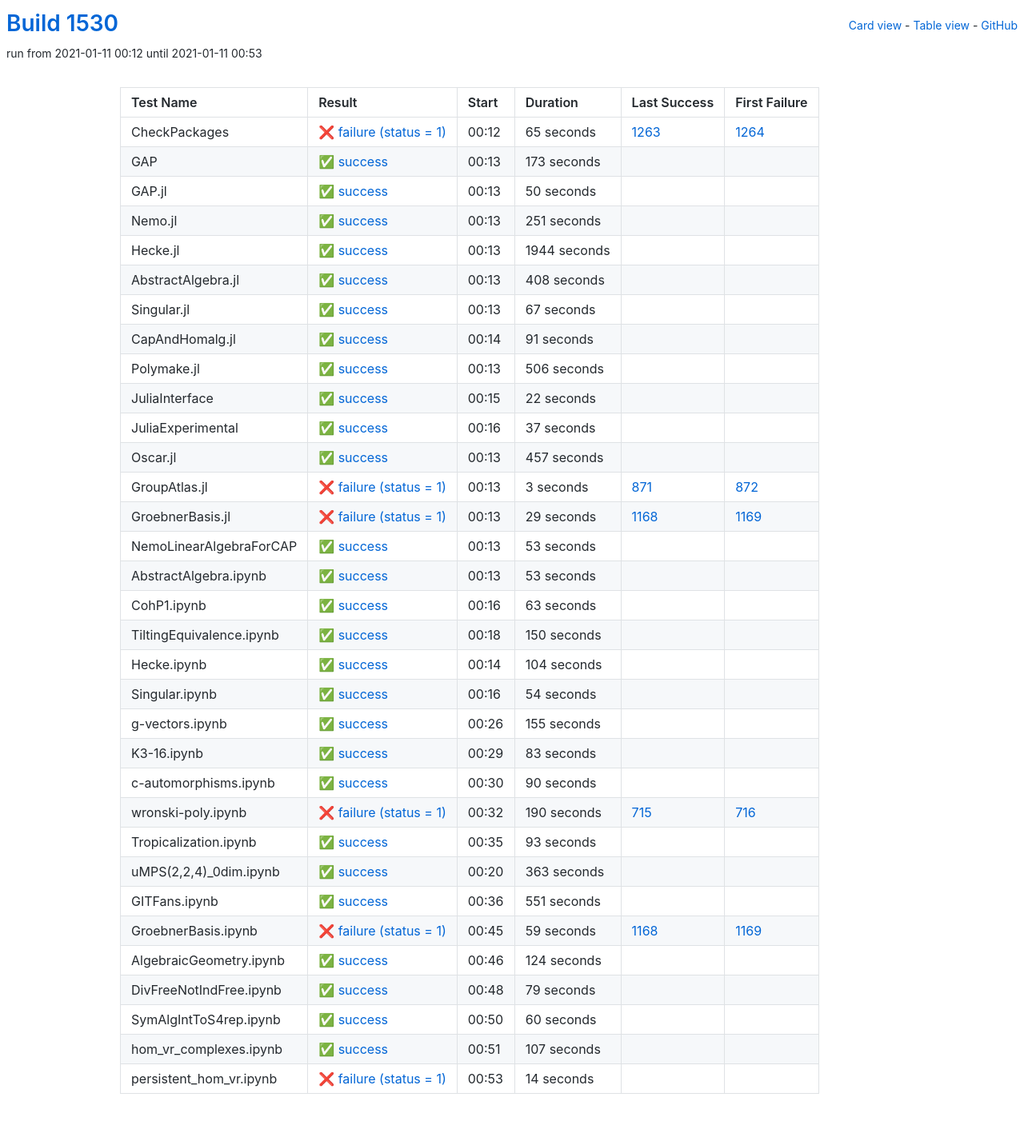
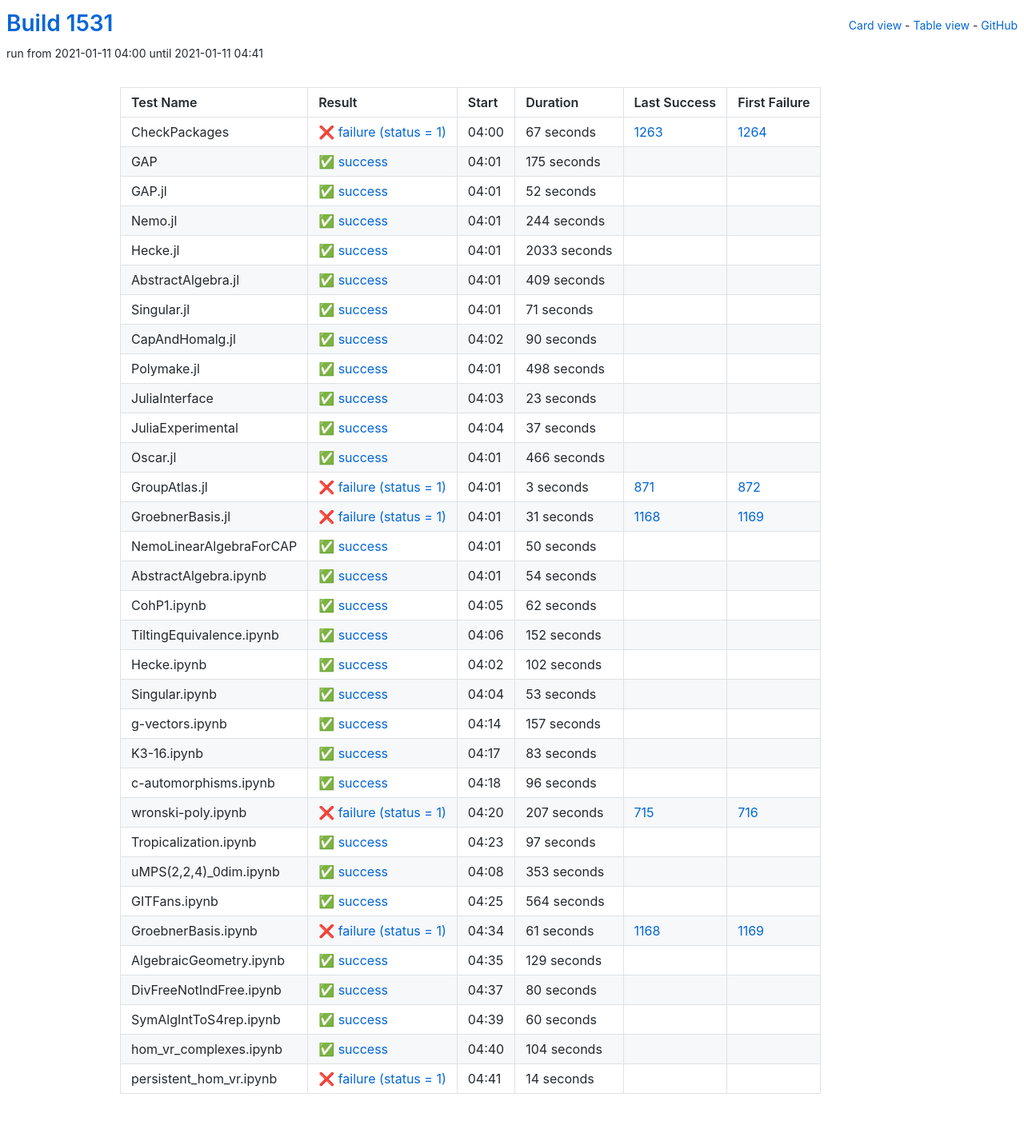
Before and after one commit to oscar-system/oscar-ci-status-stable, a Jekyll site: the page built from table.html, in a window 1280 px wide. Shown: the whole page at 80% size. Built offline with Jekyll 4.4.1, drawn with Linux system fonts in a browser that asks for light colours.

Commit message:
Build #1531

```diff
--- a/_data/ci.yml
+++ b/_data/ci.yml
@@ -1,6 +1,6 @@
 ---
-build: 1530
-build_url: https://oscarci.mathematik.uni-kl.de/job/oscar-stable/1530/
+build: 1531
+build_url: https://oscarci.mathematik.uni-kl.de/job/oscar-stable/1531/
 job: oscar-stable
 organization: oscar-system
 repo: oscar-ci-status-stable
@@ -8,128 +8,128 @@ repourl: https://github.com/oscar-system/oscar-ci-status-stable
 tests:
 - name: CheckPackages
   id: checkpackages
-  log: https://oscarci.mathematik.uni-kl.de/job/oscar-stable/1530/artifact/logs/build-1530/CheckPackages.log
-  start: 2021-01-11 00:12
+  log: https://oscarci.mathematik.uni-kl.de/job/oscar-stable/1531/artifact/logs/build-1531/CheckPackages.log
+  start: 2021-01-11 04:00
   success: false
   exitcode: 1
   status: failure
-  duration: 65
+  duration: 67
   last_success: 1263
   last_success_url: https://oscarci.mathematik.uni-kl.de/job/oscar-stable/1263/
   first_failure: 1264
   first_failure_url: https://oscarci.mathematik.uni-kl.de/job/oscar-stable/1264/
 - name: GAP
   id: gap
-  log: https://oscarci.mathematik.uni-kl.de/job/oscar-stable/1530/artifact/logs/build-1530/GAP.log
-  start: 2021-01-11 00:13
+  log: https://oscarci.mathematik.uni-kl.de/job/oscar-stable/1531/artifact/logs/build-1531/GAP.log
+  start: 2021-01-11 04:01
   success: true
   exitcode: 0
   status: success
-  duration: 173
+  duration: 175
   last_success: false
   last_success_url:
   first_failure: false
   first_failure_url:
 - name: GAP.jl
   id: gap-jl
-  log: https://oscarci.mathematik.uni-kl.de/job/oscar-stable/1530/artifact/logs/build-1530/GAP.jl.log
-  start: 2021-01-11 00:13
+  log: https://oscarci.mathematik.uni-kl.de/job/oscar-stable/1531/artifact/logs/build-1531/GAP.jl.log
+  start: 2021-01-11 04:01
   success: true
   exitcode: 0
   status: success
-  duration: 50
+  duration: 52
   last_success: false
   last_success_url:
   first_failure: false
   first_failure_url:
 - name: Nemo.jl
   id: nemo-jl
-  log: https://oscarci.mathematik.uni-kl.de/job/oscar-stable/1530/artifact/logs/build-1530/Nemo.jl.log
-  start: 2021-01-11 00:13
+  log: https://oscarci.mathematik.uni-kl.de/job/oscar-stable/1531/artifact/logs/build-1531/Nemo.jl.log
+  start: 2021-01-11 04:01
   success: true
   exitcode: 0
   status: success
-  duration: 251
+  duration: 244
   last_success: false
   last_success_url:
   first_failure: false
   first_failure_url:
 - name: Hecke.jl
   id: hecke-jl
-  log: https://oscarci.mathematik.uni-kl.de/job/oscar-stable/1530/artifact/logs/build-1530/Hecke.jl.log
-  start: 2021-01-11 00:13
+  log: https://oscarci.mathematik.uni-kl.de/job/oscar-stable/1531/artifact/logs/build-1531/Hecke.jl.log
+  start: 2021-01-11 04:01
   success: true
   exitcode: 0
   status: success
-  duration: 1944
+  duration: 2033
   last_success: false
   last_success_url:
   first_failure: false
   first_failure_url:
 - name: AbstractAlgebra.jl
   id: abstractalgebra-jl
-  log: https://oscarci.mathematik.uni-kl.de/job/oscar-stable/1530/artifact/logs/build-1530/AbstractAlgebra.jl.log
-  start: 2021-01-11 00:13
+  log: https://oscarci.mathematik.uni-kl.de/job/oscar-stable/1531/artifact/logs/build-1531/AbstractAlgebra.jl.log
+  start: 2021-01-11 04:01
   success: true
   exitcode: 0
   status: success
-  duration: 408
+  duration: 409
   last_success: false
   last_success_url:
   first_failure: false
   first_failure_url:
 - name: Singular.jl
   id: singular-jl
-  log: https://oscarci.mathematik.uni-kl.de/job/oscar-stable/1530/artifact/logs/build-1530/Singular.jl.log
-  start: 2021-01-11 00:13
+  log: https://oscarci.mathematik.uni-kl.de/job/oscar-stable/1531/artifact/logs/build-1531/Singular.jl.log
+  start: 2021-01-11 04:01
   success: true
   exitcode: 0
   status: success
-  duration: 67
+  duration: 71
   last_success: false
   last_success_url:
   first_failure: false
   first_failure_url:
 - name: CapAndHomalg.jl
   id: capandhomalg-jl
-  log: https://oscarci.mathematik.uni-kl.de/job/oscar-stable/1530/artifact/logs/build-1530/CapAndHomalg.jl.log
-  start: 2021-01-11 00:14
+  log: https://oscarci.mathematik.uni-kl.de/job/oscar-stable/1531/artifact/logs/build-1531/CapAndHomalg.jl.log
+  start: 2021-01-11 04:02
   success: true
   exitcode: 0
   status: success
-  duration: 91
+  duration: 90
   last_success: false
   last_success_url:
   first_failure: false
   first_failure_url:
 - name: Polymake.jl
   id: polymake-jl
-  log: https://oscarci.mathematik.uni-kl.de/job/oscar-stable/1530/artifact/logs/build-1530/Polymake.jl.log
-  start: 2021-01-11 00:13
+  log: https://oscarci.mathematik.uni-kl.de/job/oscar-stable/1531/artifact/logs/build-1531/Polymake.jl.log
+  start: 2021-01-11 04:01
   success: true
   exitcode: 0
   status: success
-  duration: 506
+  duration: 498
   last_success: false
   last_success_url:
   first_failure: false
   first_failure_url:
 - name: JuliaInterface
   id: juliainterface
-  log: https://oscarci.mathematik.uni-kl.de/job/oscar-stable/1530/artifact/logs/build-1530/JuliaInterface.log
-  start: 2021-01-11 00:15
+  log: https://oscarci.mathematik.uni-kl.de/job/oscar-stable/1531/artifact/logs/build-1531/JuliaInterface.log
+  start: 2021-01-11 04:03
   success: true
   exitcode: 0
   status: success
-  duration: 22
+  duration: 23
   last_success: false
   last_success_url:
   first_failure: false
   first_failure_url:
 - name: JuliaExperimental
   id: juliaexperimental
-  log: https://oscarci.mathematik.uni-kl.de/job/oscar-stable/1530/artifact/logs/build-1530/JuliaExperimental.log
-  start: 2021-01-11 00:16
+  log: https://oscarci.mathematik.uni-kl.de/job/oscar-stable/1531/artifact/logs/build-1531/JuliaExperimental.log
+  start: 2021-01-11 04:04
   success: true
   exitcode: 0
   status: success
@@ -140,20 +140,20 @@ tests:
   first_failure_url:
 - name: Oscar.jl
   id: oscar-jl
-  log: https://oscarci.mathematik.uni-kl.de/job/oscar-stable/1530/artifact/logs/build-1530/Oscar.jl.log
-  start: 2021-01-11 00:13
+  log: https://oscarci.mathematik.uni-kl.de/job/oscar-stable/1531/artifact/logs/build-1531/Oscar.jl.log
+  start: 2021-01-11 04:01
   success: true
   exitcode: 0
   status: success
-  duration: 457
+  duration: 466
   last_success: false
   last_success_url:
   first_failure: false
   first_failure_url:
 - name: GroupAtlas.jl
   id: groupatlas-jl
-  log: https://oscarci.mathematik.uni-kl.de/job/oscar-stable/1530/artifact/logs/build-1530/GroupAtlas.jl.log
-  start: 2021-01-11 00:13
+  log: https://oscarci.mathematik.uni-kl.de/job/oscar-stable/1531/artifact/logs/build-1531/GroupAtlas.jl.log
+  start: 2021-01-11 04:01
   success: false
   exitcode: 1
   status: failure
@@ -164,20 +164,80 @@ tests:
   first_failure_url: https://oscarci.mathematik.uni-kl.de/job/oscar-stable/872/
 - name: GroebnerBasis.jl
   id: groebnerbasis-jl
-  log: https://oscarci.mathematik.uni-kl.de/job/oscar-stable/1530/artifact/logs/build-1530/GroebnerBasis.jl.log
-  start: 2021-01-11 00:13
+  log: https://oscarci.mathematik.uni-kl.de/job/oscar-stable/1531/artifact/logs/build-1531/GroebnerBasis.jl.log
+  start: 2021-01-11 04:01
   success: false
   exitcode: 1
   status: failure
-  duration: 29
+  duration: 31
   last_success: 1168
   last_success_url: https://oscarci.mathematik.uni-kl.de/job/oscar-stable/1168/
   first_failure: 1169
   first_failure_url: https://oscarci.mathematik.uni-kl.de/job/oscar-stable/1169/
 - name: NemoLinearAlgebraForCAP
   id: nemolinearalgebraforcap
-  log: https://oscarci.mathematik.uni-kl.de/job/oscar-stable/1530/artifact/logs/build-1530/NemoLinearAlgebraForCAP.log
-  start: 2021-01-11 00:13
+  log: https://oscarci.mathematik.uni-kl.de/job/oscar-stable/1531/artifact/logs/build-1531/NemoLinearAlgebraForCAP.log
+  start: 2021-01-11 04:01
+  success: true
+  exitcode: 0
+  status: success
+  duration: 50
+  last_success: false
+  last_success_url:
+  first_failure: false
+  first_failure_url:
+- name: AbstractAlgebra.ipynb
+  id: abstractalgebra-ipynb
+  log: https://oscarci.mathematik.uni-kl.de/job/oscar-stable/1531/artifact/logs/build-1531/AbstractAlgebra.ipynb.log
+  start: 2021-01-11 04:01
+  success: true
+  exitcode: 0
+  status: success
+  duration: 54
+  last_success: false
+  last_success_url:
+  first_failure: false
+  first_failure_url:
+- name: CohP1.ipynb
+  id: cohp1-ipynb
+  log: https://oscarci.mathematik.uni-kl.de/job/oscar-stable/1531/artifact/logs/build-1531/CohP1.ipynb.log
+  start: 2021-01-11 04:05
+  success: true
+  exitcode: 0
+  status: success
+  duration: 62
+  last_success: false
+  last_success_url:
+  first_failure: false
+  first_failure_url:
+- name: TiltingEquivalence.ipynb
+  id: tiltingequivalence-ipynb
+  log: https://oscarci.mathematik.uni-kl.de/job/oscar-stable/1531/artifact/logs/build-1531/TiltingEquivalence.ipynb.log
+  start: 2021-01-11 04:06
+  success: true
+  exitcode: 0
+  status: success
+  duration: 152
+  last_success: false
+  last_success_url:
+  first_failure: false
+  first_failure_url:
+- name: Hecke.ipynb
+  id: hecke-ipynb
+  log: https://oscarci.mathematik.uni-kl.de/job/oscar-stable/1531/artifact/logs/build-1531/Hecke.ipynb.log
+  start: 2021-01-11 04:02
+  success: true
+  exitcode: 0
+  status: success
+  duration: 102
+  last_success: false
+  last_success_url:
+  first_failure: false
+  first_failure_url:
+- name: Singular.ipynb
+  id: singular-ipynb
+  log: https://oscarci.mathematik.uni-kl.de/job/oscar-stable/1531/artifact/logs/build-1531/Singular.ipynb.log
+  start: 2021-01-11 04:04
   success: true
   exitcode: 0
   status: success
@@ -186,82 +246,22 @@ tests:
   last_success_url:
   first_failure: false
   first_failure_url:
-- name: AbstractAlgebra.ipynb
-  id: abstractalgebra-ipynb
-  log: https://oscarci.mathematik.uni-kl.de/job/oscar-stable/1530/artifact/logs/build-1530/AbstractAlgebra.ipynb.log
-  start: 2021-01-11 00:13
+- name: g-vectors.ipynb
+  id: g-vectors-ipynb
+  log: https://oscarci.mathematik.uni-kl.de/job/oscar-stable/1531/artifact/logs/build-1531/g-vectors.ipynb.log
+  start: 2021-01-11 04:14
   success: true
   exitcode: 0
   status: success
-  duration: 53
-  last_success: false
-  last_success_url:
-  first_failure: false
-  first_failure_url:
-- name: CohP1.ipynb
-  id: cohp1-ipynb
-  log: https://oscarci.mathematik.uni-kl.de/job/oscar-stable/1530/artifact/logs/build-1530/CohP1.ipynb.log
-  start: 2021-01-11 00:16
-  success: true
-  exitcode: 0
-  status: success
-  duration: 63
-  last_success: false
-  last_success_url:
-  first_failure: false
-  first_failure_url:
-- name: TiltingEquivalence.ipynb
-  id: tiltingequivalence-ipynb
-  log: https://oscarci.mathematik.uni-kl.de/job/oscar-stable/1530/artifact/logs/build-1530/TiltingEquivalence.ipynb.log
-  start: 2021-01-11 00:18
-  success: true
-  exitcode: 0
-  status: success
-  duration: 150
-  last_success: false
-  last_success_url:
-  first_failure: false
-  first_failure_url:
-- name: Hecke.ipynb
-  id: hecke-ipynb
-  log: https://oscarci.mathematik.uni-kl.de/job/oscar-stable/1530/artifact/logs/build-1530/Hecke.ipynb.log
-  start: 2021-01-11 00:14
-  success: true
-  exitcode: 0
-  status: success
-  duration: 104
-  last_success: false
-  last_success_url:
-  first_failure: false
-  first_failure_url:
-- name: Singular.ipynb
-  id: singular-ipynb
-  log: https://oscarci.mathematik.uni-kl.de/job/oscar-stable/1530/artifact/logs/build-1530/Singular.ipynb.log
-  start: 2021-01-11 00:16
-  success: true
-  exitcode: 0
-  status: success
-  duration: 54
-  last_success: false
-  last_success_url:
-  first_failure: false
-  first_failure_url:
-- name: g-vectors.ipynb
-  id: g-vectors-ipynb
-  log: https://oscarci.mathematik.uni-kl.de/job/oscar-stable/1530/artifact/logs/build-1530/g-vectors.ipynb.log
-  start: 2021-01-11 00:26
-  success: true
-  exitcode: 0
-  status: success
-  duration: 155
+  duration: 157
   last_success: false
   last_success_url:
   first_failure: false
   first_failure_url:
 - name: K3-16.ipynb
   id: k3-16-ipynb
-  log: https://oscarci.mathematik.uni-kl.de/job/oscar-stable/1530/artifact/logs/build-1530/K3-16.ipynb.log
-  start: 2021-01-11 00:29
+  log: https://oscarci.mathematik.uni-kl.de/job/oscar-stable/1531/artifact/logs/build-1531/K3-16.ipynb.log
+  start: 2021-01-11 04:17
   success: true
   exitcode: 0
   status: success
@@ -272,104 +272,104 @@ tests:
   first_failure_url:
 - name: c-automorphisms.ipynb
   id: c-automorphisms-ipynb
-  log: https://oscarci.mathematik.uni-kl.de/job/oscar-stable/1530/artifact/logs/build-1530/c-automorphisms.ipynb.log
-  start: 2021-01-11 00:30
+  log: https://oscarci.mathematik.uni-kl.de/job/oscar-stable/1531/artifact/logs/build-1531/c-automorphisms.ipynb.log
+  start: 2021-01-11 04:18
   success: true
   exitcode: 0
   status: success
-  duration: 90
+  duration: 96
   last_success: false
   last_success_url:
   first_failure: false
   first_failure_url:
 - name: wronski-poly.ipynb
   id: wronski-poly-ipynb
-  log: https://oscarci.mathematik.uni-kl.de/job/oscar-stable/1530/artifact/logs/build-1530/wronski-poly.ipynb.log
-  start: 2021-01-11 00:32
+  log: https://oscarci.mathematik.uni-kl.de/job/oscar-stable/1531/artifact/logs/build-1531/wronski-poly.ipynb.log
+  start: 2021-01-11 04:20
   success: false
   exitcode: 1
   status: failure
-  duration: 190
+  duration: 207
   last_success: 715
   last_success_url: https://oscarci.mathematik.uni-kl.de/job/oscar-stable/715/
   first_failure: 716
   first_failure_url: https://oscarci.mathematik.uni-kl.de/job/oscar-stable/716/
 - name: Tropicalization.ipynb
   id: tropicalization-ipynb
-  log: https://oscarci.mathematik.uni-kl.de/job/oscar-stable/1530/artifact/logs/build-1530/Tropicalization.ipynb.log
-  start: 2021-01-11 00:35
+  log: https://oscarci.mathematik.uni-kl.de/job/oscar-stable/1531/artifact/logs/build-1531/Tropicalization.ipynb.log
+  start: 2021-01-11 04:23
   success: true
   exitcode: 0
   status: success
-  duration: 93
+  duration: 97
   last_success: false
   last_success_url:
   first_failure: false
   first_failure_url:
 - name: uMPS(2,2,4)_0dim.ipynb
   id: umps-2-2-4-0dim-ipynb
-  log: https://oscarci.mathematik.uni-kl.de/job/oscar-stable/1530/artifact/logs/build-1530/uMPS-2-2-4-_0dim.ipynb.log
-  start: 2021-01-11 00:20
+  log: https://oscarci.mathematik.uni-kl.de/job/oscar-stable/1531/artifact/logs/build-1531/uMPS-2-2-4-_0dim.ipynb.log
+  start: 2021-01-11 04:08
   success: true
   exitcode: 0
   status: success
-  duration: 363
+  duration: 353
   last_success: false
   last_success_url:
   first_failure: false
   first_failure_url:
 - name: GITFans.ipynb
   id: gitfans-ipynb
-  log: https://oscarci.mathematik.uni-kl.de/job/oscar-stable/1530/artifact/logs/build-1530/GITFans.ipynb.log
-  start: 2021-01-11 00:36
+  log: https://oscarci.mathematik.uni-kl.de/job/oscar-stable/1531/artifact/logs/build-1531/GITFans.ipynb.log
+  start: 2021-01-11 04:25
   success: true
   exitcode: 0
   status: success
-  duration: 551
+  duration: 564
   last_success: false
   last_success_url:
   first_failure: false
   first_failure_url:
 - name: GroebnerBasis.ipynb
   id: groebnerbasis-ipynb
-  log: https://oscarci.mathematik.uni-kl.de/job/oscar-stable/1530/artifact/logs/build-1530/GroebnerBasis.ipynb.log
-  start: 2021-01-11 00:45
+  log: https://oscarci.mathematik.uni-kl.de/job/oscar-stable/1531/artifact/logs/build-1531/GroebnerBasis.ipynb.log
+  start: 2021-01-11 04:34
   success: false
   exitcode: 1
   status: failure
-  duration: 59
+  duration: 61
   last_success: 1168
   last_success_url: https://oscarci.mathematik.uni-kl.de/job/oscar-stable/1168/
   first_failure: 1169
   first_failure_url: https://oscarci.mathematik.uni-kl.de/job/oscar-stable/1169/
 - name: AlgebraicGeometry.ipynb
   id: algebraicgeometry-ipynb
-  log: https://oscarci.mathematik.uni-kl.de/job/oscar-stable/1530/artifact/logs/build-1530/AlgebraicGeometry.ipynb.log
-  start: 2021-01-11 00:46
+  log: https://oscarci.mathematik.uni-kl.de/job/oscar-stable/1531/artifact/logs/build-1531/AlgebraicGeometry.ipynb.log
+  start: 2021-01-11 04:35
   success: true
   exitcode: 0
   status: success
-  duration: 124
+  duration: 129
   last_success: false
   last_success_url:
   first_failure: false
   first_failure_url:
 - name: DivFreeNotIndFree.ipynb
   id: divfreenotindfree-ipynb
-  log: https://oscarci.mathematik.uni-kl.de/job/oscar-stable/1530/artifact/logs/build-1530/DivFreeNotIndFree.ipynb.log
-  start: 2021-01-11 00:48
+  log: https://oscarci.mathematik.uni-kl.de/job/oscar-stable/1531/artifact/logs/build-1531/DivFreeNotIndFree.ipynb.log
+  start: 2021-01-11 04:37
   success: true
   exitcode: 0
   status: success
-  duration: 79
+  duration: 80
   last_success: false
   last_success_url:
   first_failure: false
   first_failure_url:
 - name: SymAlgIntToS4rep.ipynb
   id: symalginttos4rep-ipynb
-  log: https://oscarci.mathematik.uni-kl.de/job/oscar-stable/1530/artifact/logs/build-1530/SymAlgIntToS4rep.ipynb.log
-  start: 2021-01-11 00:50
+  log: https://oscarci.mathematik.uni-kl.de/job/oscar-stable/1531/artifact/logs/build-1531/SymAlgIntToS4rep.ipynb.log
+  start: 2021-01-11 04:39
   success: true
   exitcode: 0
   status: success
@@ -380,20 +380,20 @@ tests:
   first_failure_url:
 - name: hom_vr_complexes.ipynb
   id: hom-vr-complexes-ipynb
-  log: https://oscarci.mathematik.uni-kl.de/job/oscar-stable/1530/artifact/logs/build-1530/hom_vr_complexes.ipynb.log
-  start: 2021-01-11 00:51
+  log: https://oscarci.mathematik.uni-kl.de/job/oscar-stable/1531/artifact/logs/build-1531/hom_vr_complexes.ipynb.log
+  start: 2021-01-11 04:40
   success: true
   exitcode: 0
   status: success
-  duration: 107
+  duration: 104
   last_success: false
   last_success_url:
   first_failure: false
   first_failure_url:
 - name: persistent_hom_vr.ipynb
   id: persistent-hom-vr-ipynb
-  log: https://oscarci.mathematik.uni-kl.de/job/oscar-stable/1530/artifact/logs/build-1530/persistent_hom_vr.ipynb.log
-  start: 2021-01-11 00:53
+  log: https://oscarci.mathematik.uni-kl.de/job/oscar-stable/1531/artifact/logs/build-1531/persistent_hom_vr.ipynb.log
+  start: 2021-01-11 04:41
   success: false
   exitcode: 1
   status: failure
```
Also changed, not shown: README.md.
